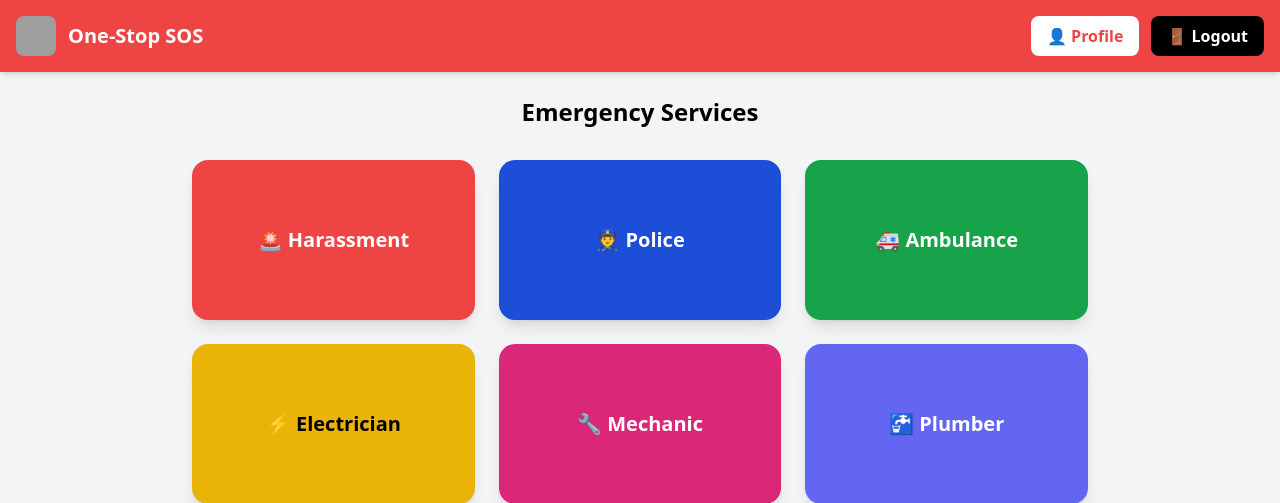
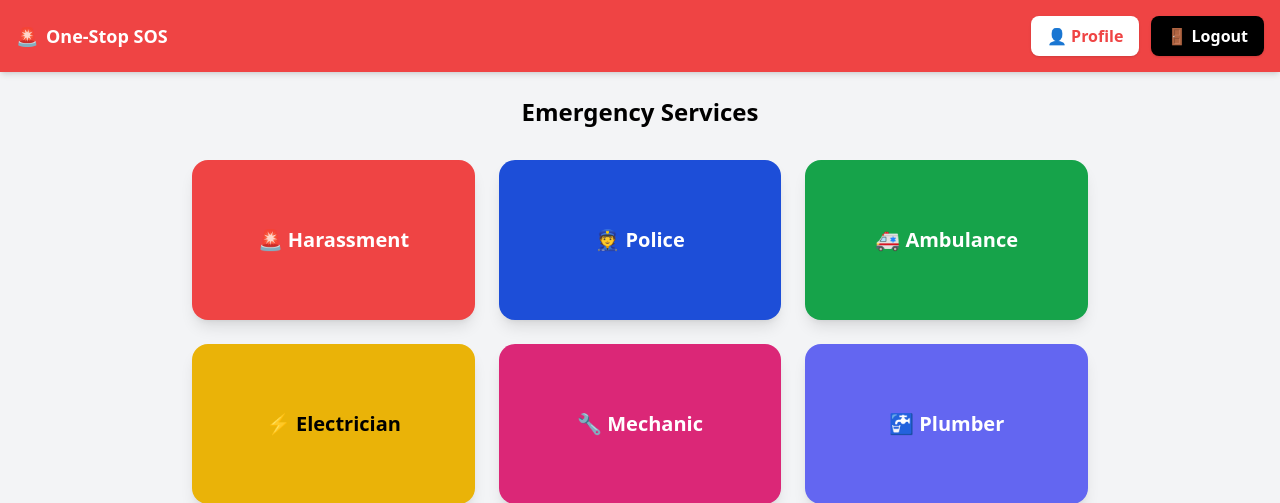
Before and after one commit to Anuj-code-AI/sos-app, a Flask app: page /dashboard in a window 1280 px wide. Shown: the top 503 px of the page. Run offline with Flask 3, Linux system fonts and the light colour scheme; the visitor is signed in with stand-in values (Sample User, id 1); some libraries are stand-ins or nearby versions; grey boxes are pictures that could not be loaded.

Commit message:
logout function corrected and X button added

```diff
--- a/app/controllers/auth_controller.py
+++ b/app/controllers/auth_controller.py
@@ -22,6 +22,11 @@ def login():
     session["user_id"] = result.id
 
     return redirect(url_for("auth.dashboard"))
+
+@auth_bp.route("/logout",methods=["GET"])
+def logout():
+    session.clear()
+    return redirect("/login")
 
 @auth_bp.route("/register", methods=["GET"])
 def register_page():
--- a/app/controllers/profile_controller.py
+++ b/app/controllers/profile_controller.py
@@ -28,10 +28,6 @@ def update_profile():
     ProfileService.update_profile(user_id, name, address)
     return redirect("/profile")
 
-@profile_bp.route("/logout")
-def logout():
-    session.clear()
-    return redirect("/login")
 
 # API to get current user id
 @profile_bp.route("/api/me", methods=["GET"])
--- a/app/static/js/dashboard.js
+++ b/app/static/js/dashboard.js
@@ -98,7 +98,6 @@ function sendHarassment(customMessage = "") {
     });
 }
 
-
 function showHelpAcceptedMessage(message) {
     const container = document.getElementById("alert-container");
     if (!container) return;
@@ -106,13 +105,23 @@ function showHelpAcceptedMessage(message) {
     const msgBox = document.createElement("div");
     const mapId = "sender-map-" + Date.now();
 
-    msgBox.className = "bg-green-100 border-l-4 border-green-500 p-5 rounded-xl shadow-xl space-y-3";
+    msgBox.className = "relative bg-green-100 border-l-4 border-green-500 p-5 rounded-xl shadow-xl space-y-3";
 
     msgBox.innerHTML = `
+        <!-- Close Button -->
+        <button class="absolute top-2 right-2 text-gray-600 hover:text-black text-xl font-bold">
+            ✖
+        </button>
+
         <h3 class="text-lg font-bold text-green-700">✅ Help is on the way</h3>
         <p>${message}</p>
         <div id="${mapId}" class="w-full h-[250px] rounded-xl overflow-hidden"></div>
     `;
+
+    // Close handler
+    msgBox.querySelector("button").onclick = () => {
+        msgBox.remove();
+    };
 
     container.prepend(msgBox);
 
@@ -123,6 +132,7 @@ function showHelpAcceptedMessage(message) {
         L.tileLayer("https://{s}.tile.openstreetmap.org/{z}/{x}/{y}.png").addTo(senderMap);
     }, 0);
 }
+
 
 
 function showHelperOnSenderMap(lat, lng) {
--- a/app/templates/dashboard.html
+++ b/app/templates/dashboard.html
@@ -21,16 +21,33 @@
 
 <!-- HEADER -->
 <header class="bg-red-500 text-white p-4 flex justify-between items-center shadow-md">
-    <div class="flex items-center gap-3">
-        <img src="/static/logo.png" class="h-10 w-10 rounded-lg" />
-        <span class="text-xl font-bold">One-Stop SOS</span>
+    <!-- Left: Logo / App Name -->
+    <div class="flex items-center gap-2 font-bold text-lg">
+        🚨 <span class="hidden sm:inline">One-Stop SOS</span>
+        <span class="sm:hidden">SOS</span>
     </div>
 
-    <div class="flex gap-3">
-        <a href="/profile" class="bg-white text-red-500 px-4 py-2 rounded-lg font-semibold">👤 Profile</a>
-        <a href="/logout"  onclick="localStorage.clear()" class="bg-black text-white px-4 py-2 rounded-lg font-semibold">🚪 Logout</a>
+    <!-- Desktop Buttons -->
+    <div class="hidden sm:flex gap-3">
+        <a href="/profile" class="bg-white text-red-500 px-4 py-2 rounded-lg font-semibold shadow">
+            👤 Profile
+        </a>
+        <a href="/logout" class="bg-black text-white px-4 py-2 rounded-lg font-semibold shadow"
+           onclick="localStorage.clear()">
+            🚪 Logout
+        </a>
     </div>
+
+    <!-- Mobile Hamburger -->
+    <button class="sm:hidden text-2xl" onclick="toggleMobileMenu()">☰</button>
 </header>
+
+<!-- Mobile Menu -->
+<div id="mobileMenu" class="hidden bg-white shadow-md border-b">
+    <a href="/profile" class="block px-4 py-3 border-b">👤 Profile</a>
+    <a href="/logout" onclick="localStorage.clear()" class="block px-4 py-3">🚪 Logout</a>
+</div>
+
 
 
 <!-- ALERT CONTAINER -->
@@ -94,6 +111,12 @@ fetch("/api/me")
   });
 </script>
 
+<script>
+function toggleMobileMenu() {
+    const menu = document.getElementById("mobileMenu");
+    menu.classList.toggle("hidden");
+}
+</script>
 
 
 </body>
```
